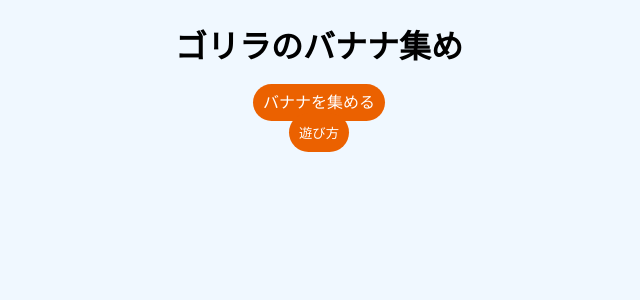
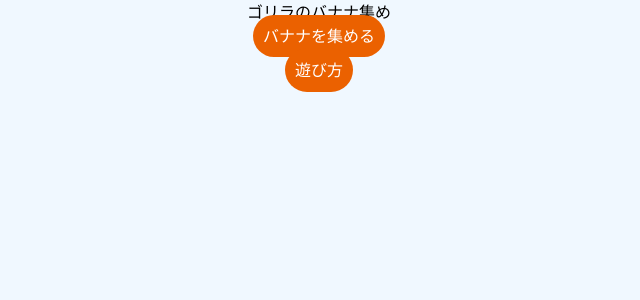
Before and after one commit to chain792/GorillaCollectingBanana, a Vue app: page / in a window 1280 px wide. Shown: the top 300 px of the page, without its empty margins (321-961 px from the left). Built offline with nearby package versions, Linux system fonts and the light colour scheme.

Commit message:
add: tailwind cssの導入

```diff
--- a/package.json
+++ b/package.json
@@ -13,6 +13,9 @@
   },
   "devDependencies": {
     "@vitejs/plugin-vue": "^2.3.3",
+    "autoprefixer": "^10.4.7",
+    "postcss": "^8.4.14",
+    "tailwindcss": "^3.1.4",
     "typescript": "^4.5.4",
     "vite": "^2.9.9",
     "vue-tsc": "^0.34.7"
--- /dev/null
+++ b/postcss.config.js
@@ -0,0 +1,6 @@
+module.exports = {
+  plugins: {
+    tailwindcss: {},
+    autoprefixer: {},
+  },
+}
--- a/src/components/HowToPlayModal.vue
+++ b/src/components/HowToPlayModal.vue
@@ -6,11 +6,11 @@
       <div>
         <h3>1. ステージをクリックしてゴリラを移動させよう！</h3>
         <div>
+          <img src="/src/assets/play_movie.gif" alt="" width="380">
+        </div>
+        <div>
           ※移動距離が長いほど速く移動できます！<br/>
           ※移動が終わるまでに他の場所へ移動させることはできません
-        </div>
-        <div>
-          <img src="/src/assets/play_movie.gif" alt="" width="380">
         </div>
         <h3>2. バナナを集めてポイントを獲得しよう！</h3>
         <h3>3. ヘビに当たるとゲームオーバーです！</h3>
--- /dev/null
+++ b/src/index.css
@@ -0,0 +1,3 @@
+@import "tailwindcss/base";
+@import "tailwindcss/components";
+@import "tailwindcss/utilities";
--- a/src/main.ts
+++ b/src/main.ts
@@ -1,5 +1,6 @@
 import { createApp } from 'vue'
 import App from './App.vue'
 import router from './router'
+import './index.css'
 
 createApp(App).use(router).mount('#app')
--- a/src/pages/Home.vue
+++ b/src/pages/Home.vue
@@ -1,6 +1,6 @@
 <template>
   <div class="container">
-    <h1>ゴリラのバナナ集め</h1>
+    <h1 class="">ゴリラのバナナ集め</h1>
     <router-link to="/play" class="btn">バナナを集める</router-link><br/>
     <button class="btn" @click="openModal">遊び方</button>
     <HowToPlayModal :isVisible="isVisibleModal" @close-modal="closeModal" />
--- /dev/null
+++ b/tailwind.config.js
@@ -0,0 +1,11 @@
+/** @type {import('tailwindcss').Config} */
+module.exports = {
+  content: [
+    "./index.html",
+    "./src/**/*.{vue,js,ts,jsx,tsx}",
+  ],
+  theme: {
+    extend: {},
+  },
+  plugins: [],
+}
```
Also changed, not shown: 1 other file (tests, documents, lock files or other folders).
